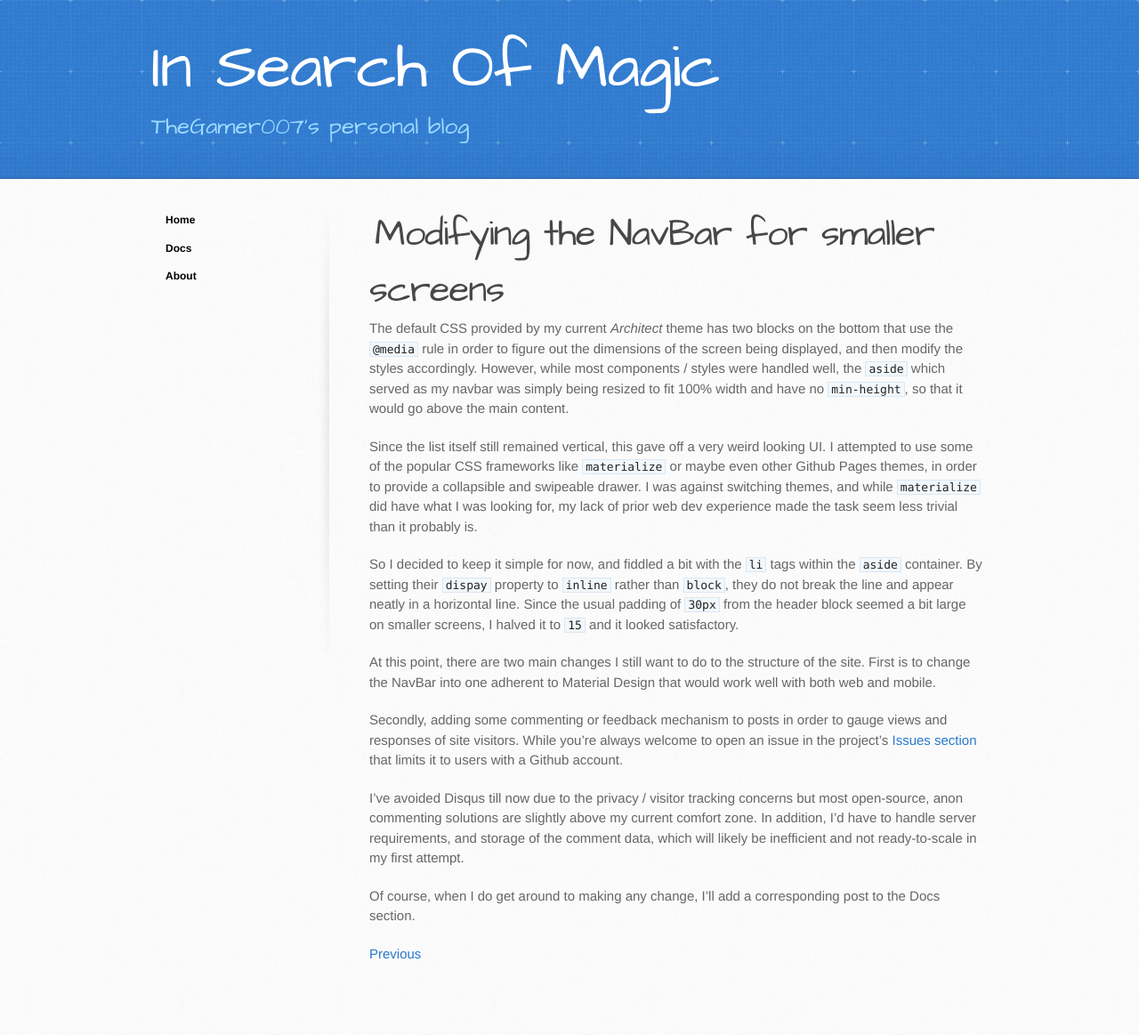
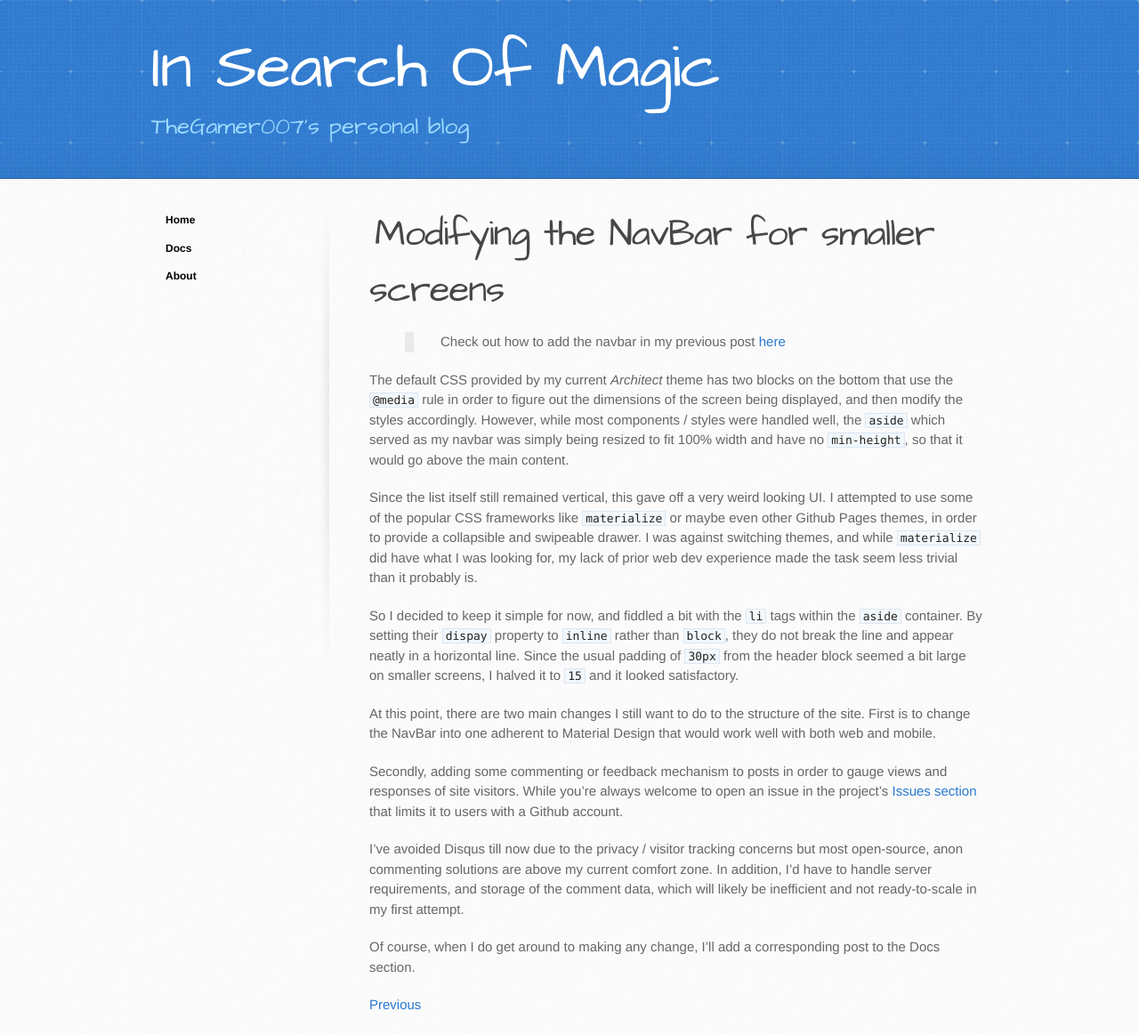
Before and after one commit to TheGamer007/thegamer007.github.io, a Jekyll site: the page built from docs/navbar_mobile_update.md, in a window 1280 px wide. Shown: the whole page at 89% size. Built offline with Jekyll 4.4.1, drawn with Linux system fonts in a browser that asks for light colours; our own code applies the rules of GitHub Pages for plain Markdown files; before the commit the page ends 1106 px from its top, so only the background shows below that.

Commit message:
Minor: Add link to 1st navbar post in latest one

```diff
--- a/docs/navbar_mobile_update.md
+++ b/docs/navbar_mobile_update.md
@@ -4,6 +4,8 @@ prev: /docs/add_about
 ---
 
 # Modifying the NavBar for smaller screens
+
+> Check out how to add the navbar in my previous post [here](/docs/add_navbar)
 
 The default CSS provided by my current _Architect_ theme has two blocks on the bottom that use the `@media` rule in order to figure out the dimensions of the screen being displayed, and then modify the styles accordingly. However, while most components / styles were handled well, the `aside` which served as my navbar was simply being resized to fit 100% width and have no `min-height`, so that it would go above the main content.
 
@@ -15,6 +17,6 @@ At this point, there are two main changes I still want to do to the structure of
 
 Secondly, adding some commenting or feedback mechanism to posts in order to gauge views and responses of site visitors. While you're always welcome to open an issue in the project's [Issues section](https://github.com/TheGamer007/thegamer007.github.io/issues) that limits it to users with a Github account.
 
-I've avoided Disqus till now due to the privacy / visitor tracking concerns but most open-source, anon commenting solutions are slightly above my current comfort zone. In addition, I'd have to handle server requirements, and storage of the comment data, which will likely be inefficient and not ready-to-scale in my first attempt.
+I've avoided Disqus till now due to the privacy / visitor tracking concerns but most open-source, anon commenting solutions are above my current comfort zone. In addition, I'd have to handle server requirements, and storage of the comment data, which will likely be inefficient and not ready-to-scale in my first attempt.
 
 Of course, when I do get around to making any change, I'll add a corresponding post to the Docs section.
```
